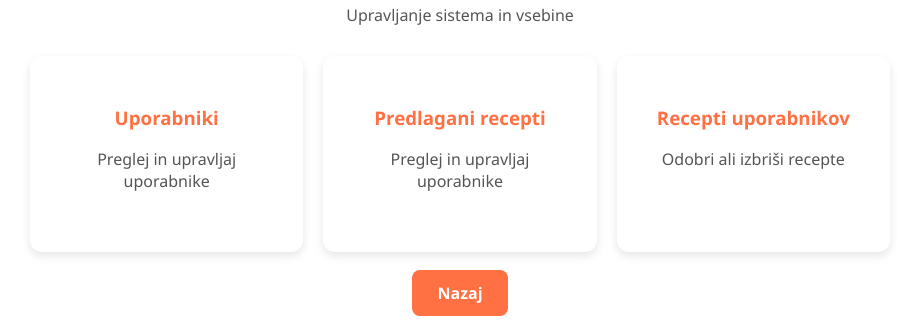
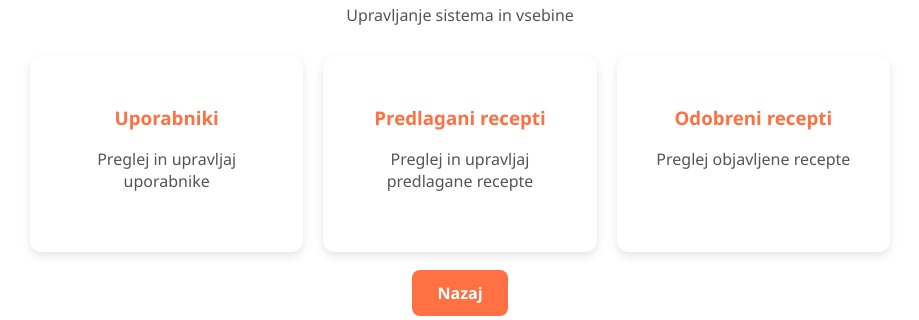
Before and after one commit to gurmanski-svet/zakljucna-naloga, a Flask app: page /dashboard in a window 1280 px wide. Shown: the part 233-553 px from the top of the page, without its empty margins (180-1099 px from the left). Run offline with Flask 3, Linux system fonts and the light colour scheme; a user stored in the database is signed in.

Commit message:
nov commit

```diff
--- a/templates/dashboard.html
+++ b/templates/dashboard.html
@@ -70,12 +70,12 @@
 
         <a href="/recepti" class="card">
             <h3>Predlagani recepti</h3>
-            <p>Preglej in upravljaj uporabnike</p>
+            <p>Preglej in upravljaj predlagane recepte</p>
         </a>
 
         <a href="/predlagani_recepti" class="card">
-            <h3>Recepti uporabnikov</h3>
-            <p>Odobri ali izbriši recepte</p>
+            <h3>Odobreni recepti</h3>
+            <p>Preglej objavljene recepte</p>
         </a>
 
     </div>
```
